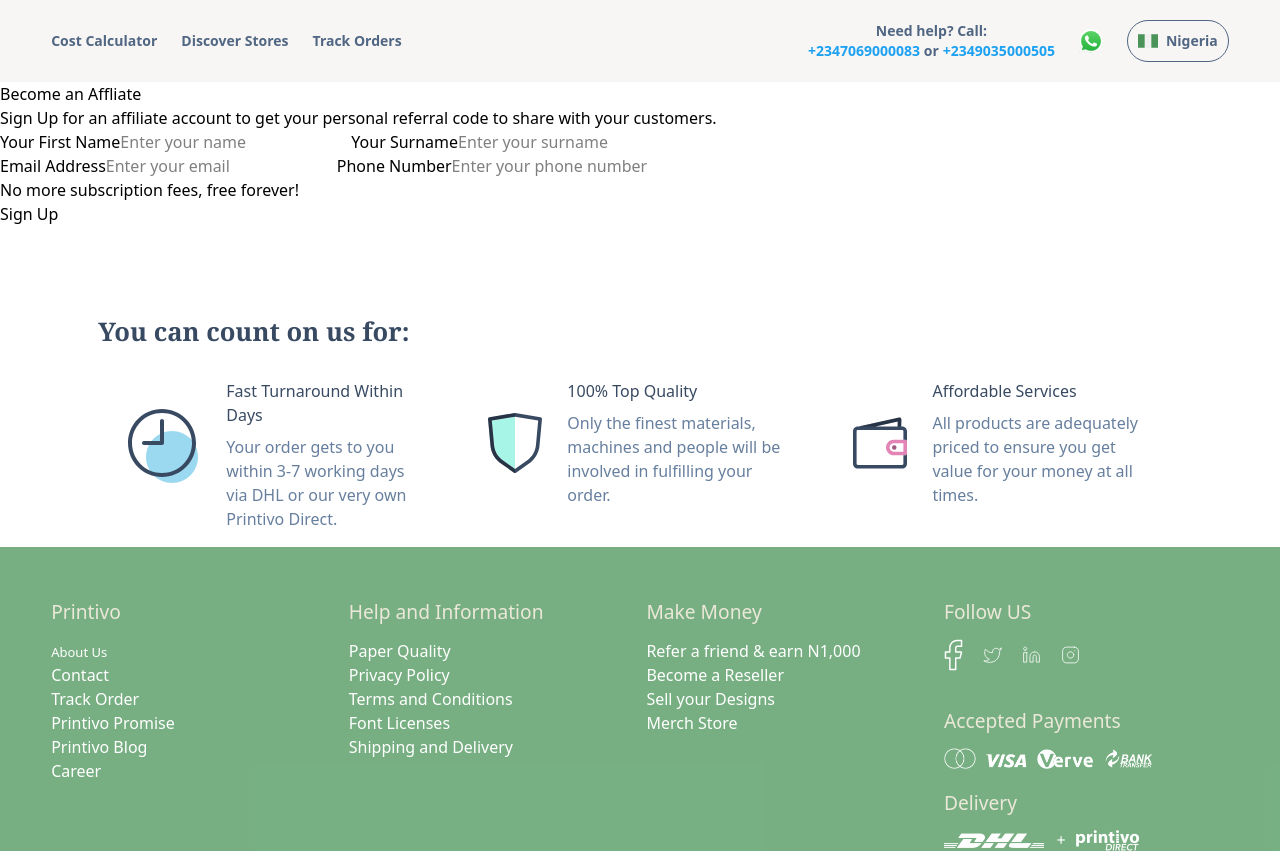
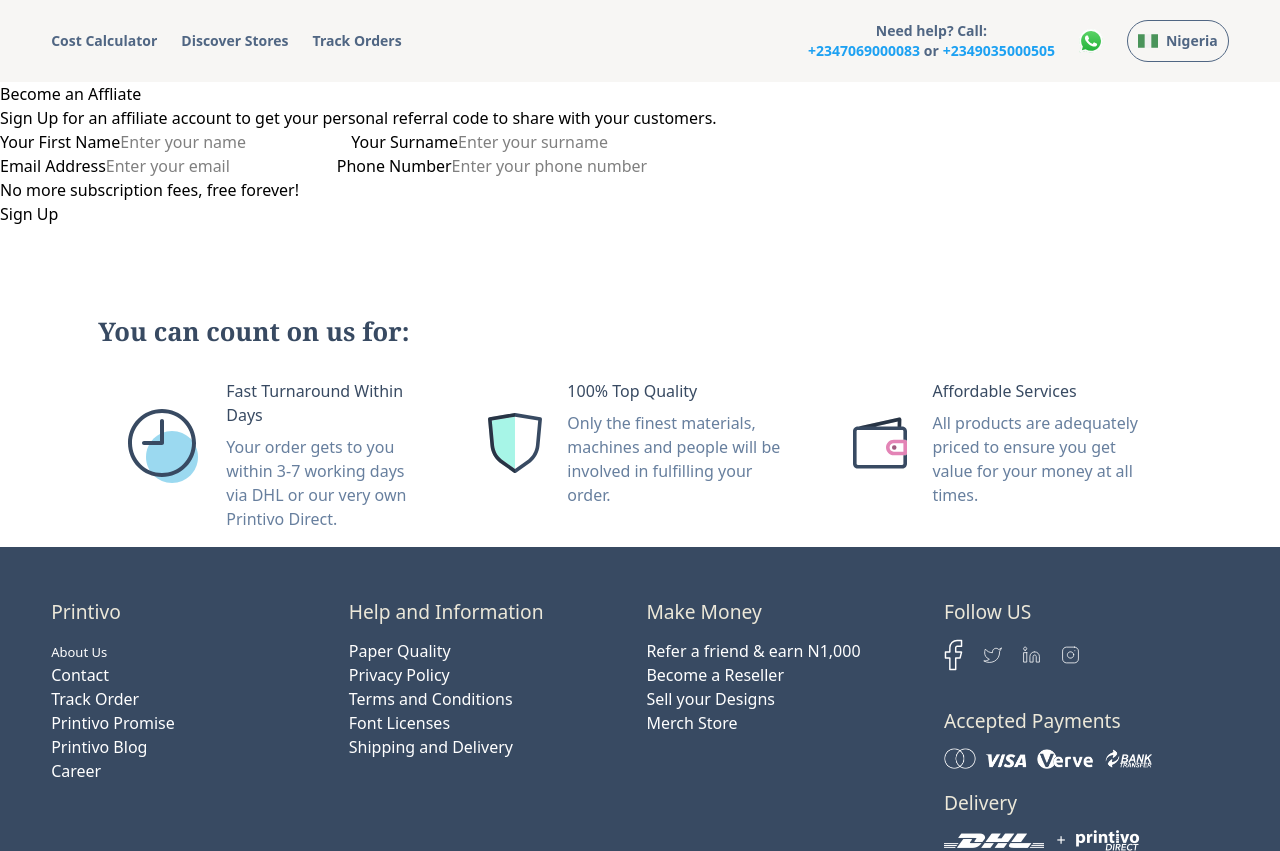
Before and after one commit to DSOTec/Printivo-website, a React (Vite) app: page /Reseller in a window 1280 px wide. Built offline with nearby package versions, Linux system fonts and the light colour scheme.

Commit message:
I changed the footer the former color

```diff
--- a/src/Components/Footer.jsx
+++ b/src/Components/Footer.jsx
@@ -12,7 +12,7 @@
 const Footer = () => {
   return (
    <>
-    <div className='bg-[#384A]'>
+    <div className='bg-[#384A62]'>
         <div className='block  text-[center] md:grid grid-cols-2 sm:grid grid-cols-4 pl-[4%] pr-[3%] pt-[4%] sm-block '>
             <div >
                 <h2 className='text-[#ECE8D9] text-[1.2rem] mb-3 font-[500]' >Printivo</h2>
```
